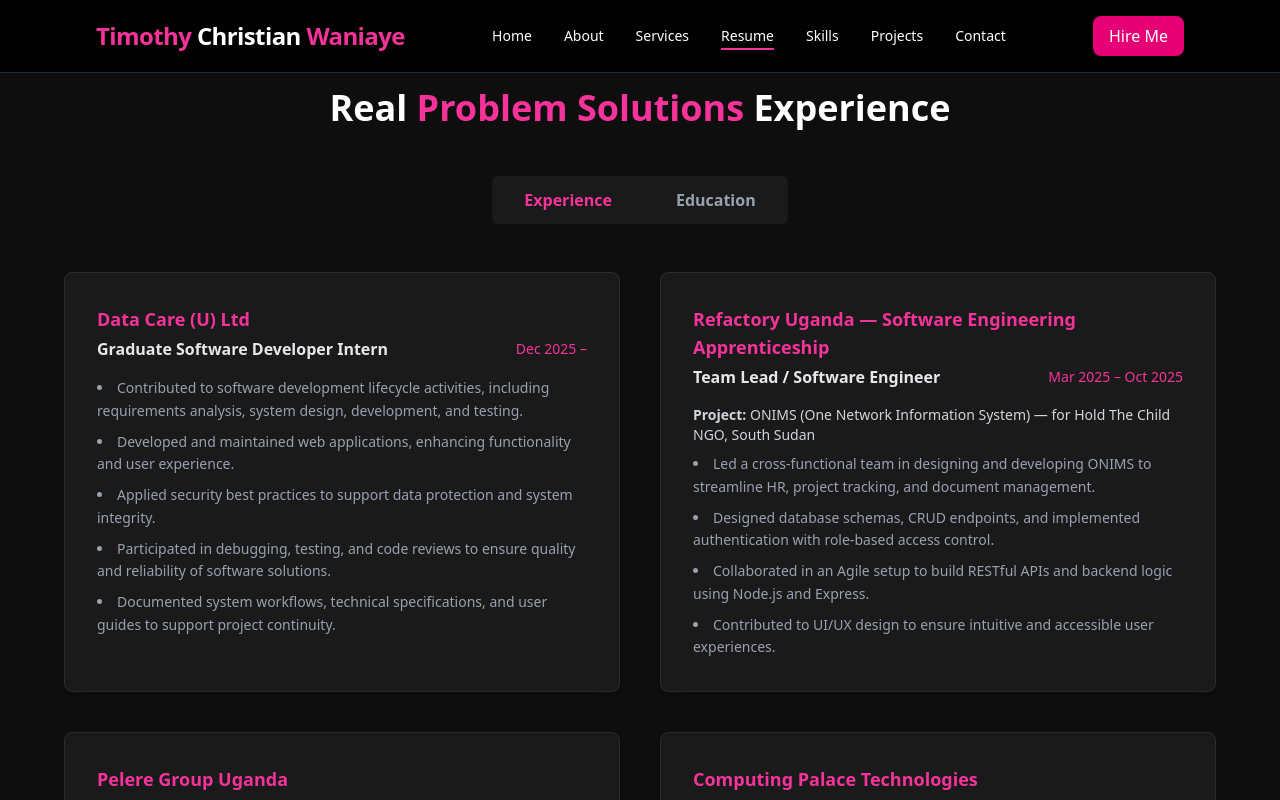
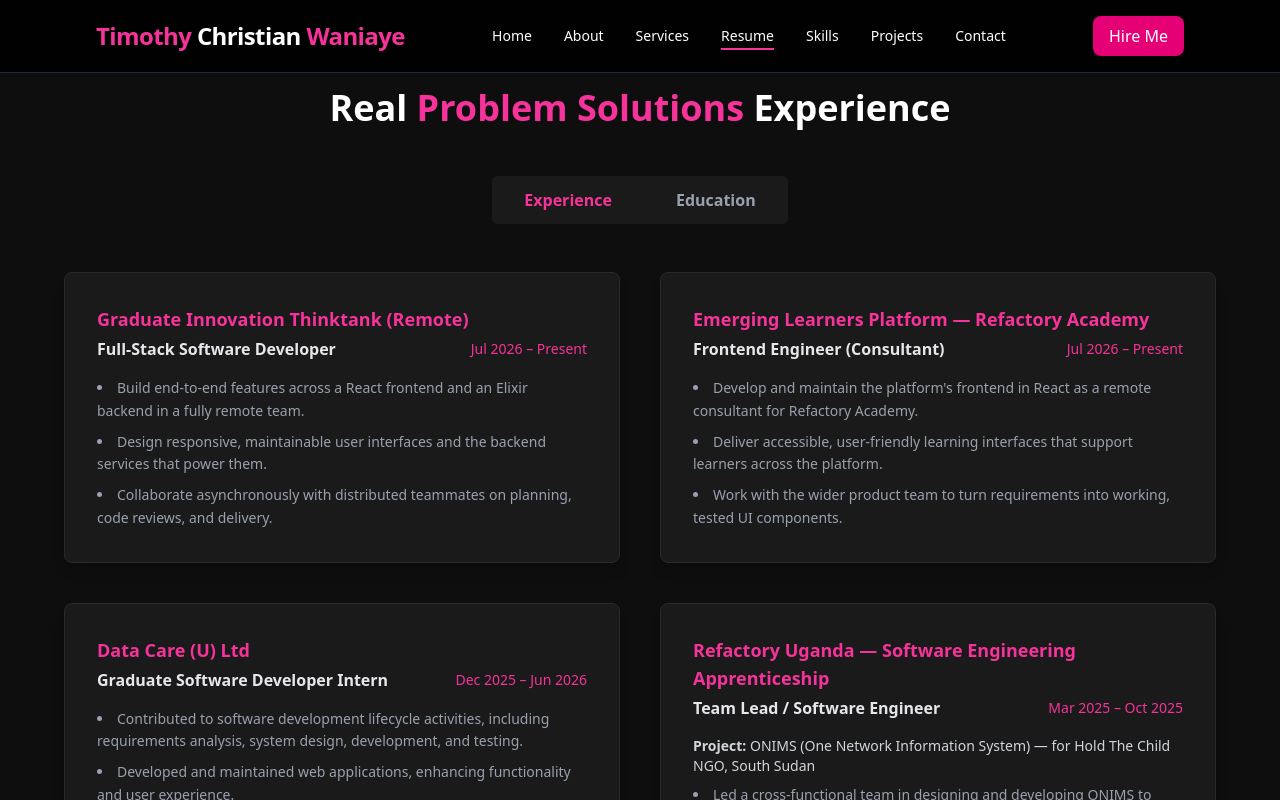
Before and after one commit to TimothyWaniayeChristian/my-portfolio, a React (Vite) app: page /resume in a window 1280 px wide. Shown: the top 800 px of the page. Built offline with nearby package versions, Linux system fonts and the light colour scheme.

Commit message:
feat: update resume with latest work experience entries

```diff
--- a/src/pages/Resume.jsx
+++ b/src/pages/Resume.jsx
@@ -61,14 +61,58 @@
                         transition={{ duration: 0.5 }}
                         className="grid md:grid-cols-2 gap-10 max-w-6xl mx-auto"
                     >
-                        {/* NEW JOB: Data Care (U) Ltd */}
+                        {/* Graduate Innovation Thinktank */}
+                        <div className="bg-[#1a1a1a] p-8 rounded-lg border border-[#2a2a2a] shadow-lg">
+                            <h3 className="text-pink-500 font-semibold text-lg mb-1">
+                                Graduate Innovation Thinktank (Remote)
+                            </h3>
+                            <div className="flex justify-between items-center mb-4">
+                                <p className="font-semibold text-gray-200">Full-Stack Software Developer</p>
+                                <span className="text-pink-500 text-sm">Jul 2026 – Present</span>
+                            </div>
+                            <ul className="list-disc list-inside text-gray-400 space-y-2 text-sm leading-relaxed">
+                                <li>
+                                    Build end-to-end features across a React frontend and an Elixir backend in a fully remote team.
+                                </li>
+                                <li>
+                                    Design responsive, maintainable user interfaces and the backend services that power them.
+                                </li>
+                                <li>
+                                    Collaborate asynchronously with distributed teammates on planning, code reviews, and delivery.
+                                </li>
+                            </ul>
+                        </div>
+
+                        {/* Emerging Learners Platform - Refactory Academy */}
+                        <div className="bg-[#1a1a1a] p-8 rounded-lg border border-[#2a2a2a] shadow-lg">
+                            <h3 className="text-pink-500 font-semibold text-lg mb-1">
+                                Emerging Learners Platform — Refactory Academy
+                            </h3>
+                            <div className="flex justify-between items-center mb-4">
+                                <p className="font-semibold text-gray-200">Frontend Engineer (Consultant)</p>
+                                <span className="text-pink-500 text-sm">Jul 2026 – Present</span>
+                            </div>
+                            <ul className="list-disc list-inside text-gray-400 space-y-2 text-sm leading-relaxed">
+                                <li>
+                                    Develop and maintain the platform's frontend in React as a remote consultant for Refactory Academy.
+                                </li>
+                                <li>
+                                    Deliver accessible, user-friendly learning interfaces that support learners across the platform.
+                                </li>
+                                <li>
+                                    Work with the wider product team to turn requirements into working, tested UI components.
+                                </li>
+                            </ul>
+                        </div>
+
+                        {/* Data Care (U) Ltd */}
                         <div className="bg-[#1a1a1a] p-8 rounded-lg border border-[#2a2a2a] shadow-lg">
                             <h3 className="text-pink-500 font-semibold text-lg mb-1">
                                 Data Care (U) Ltd
                             </h3>
                             <div className="flex justify-between items-center mb-4">
                                 <p className="font-semibold text-gray-200">Graduate Software Developer Intern</p>
-                                <span className="text-pink-500 text-sm">Dec 2025 –</span>
+                                <span className="text-pink-500 text-sm">Dec 2025 – Jun 2026</span>
                             </div>
                             <ul className="list-disc list-inside text-gray-400 space-y-2 text-sm leading-relaxed">
                                 <li>
@@ -86,7 +130,7 @@
                                 <li>
                                     Documented system workflows, technical specifications, and user guides to support project continuity.
                                 </li>
-                            </ul>
+                                </ul>
                         </div>
 
                         {/* Refactory Apprenticeship */}
```
